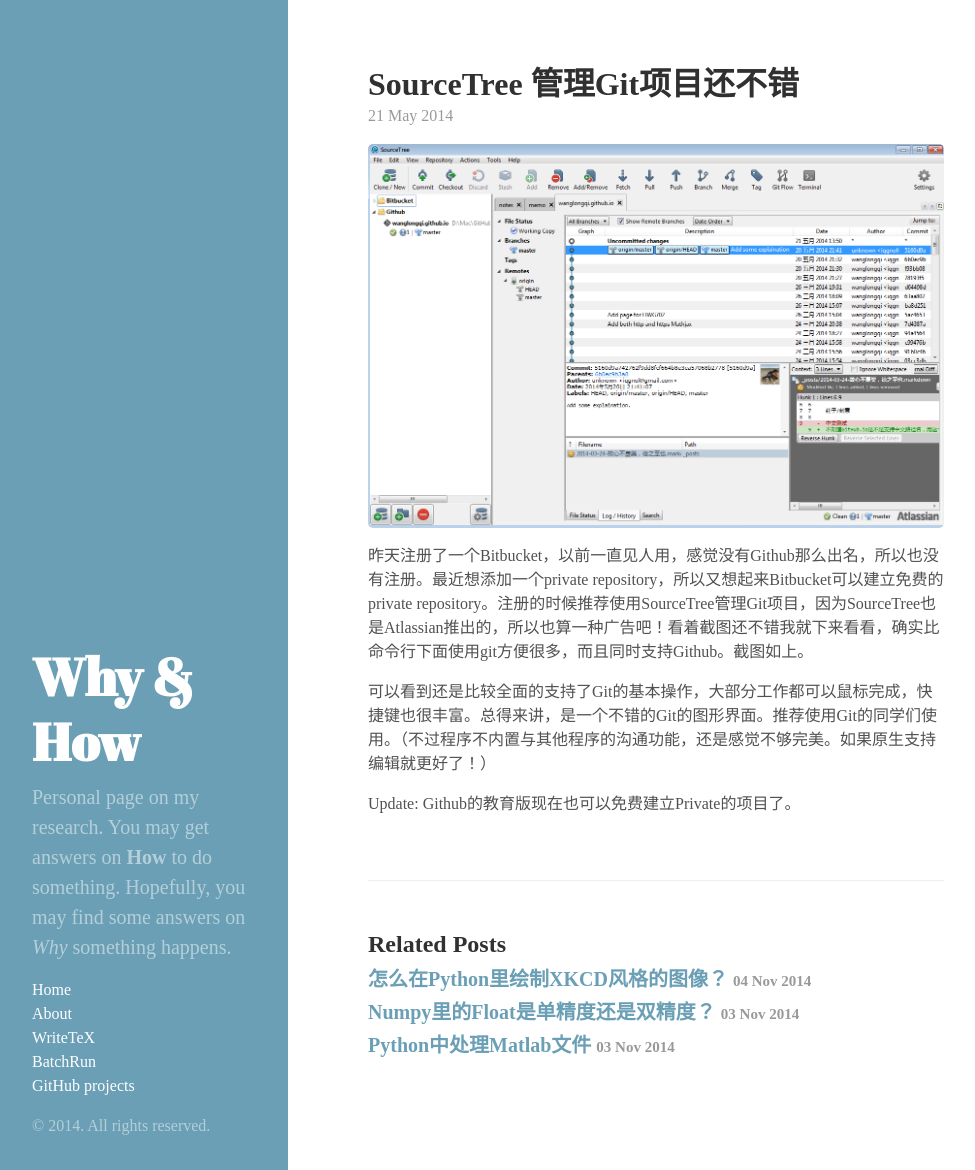
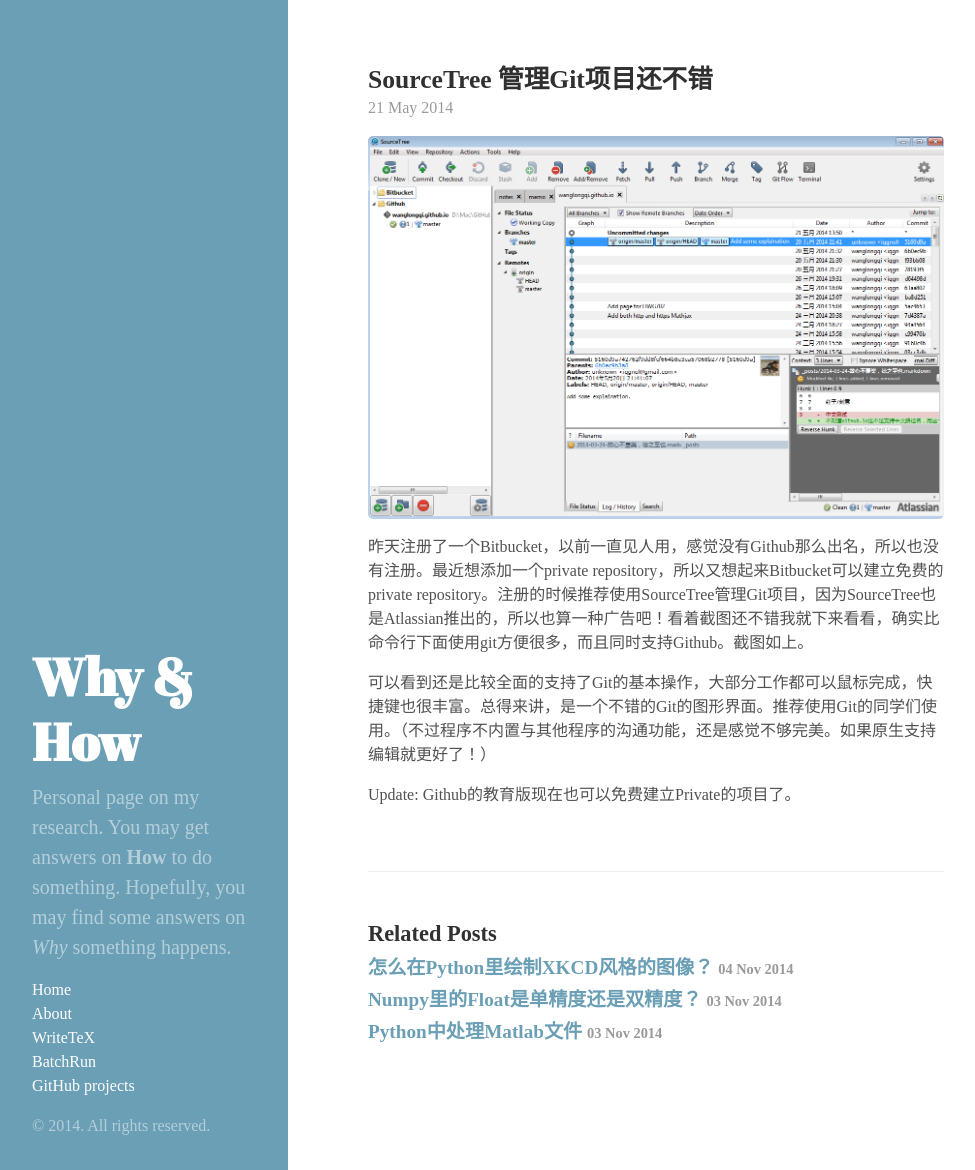
Before and after one commit to wanglongqi/wanglongqi.github.io, a Jekyll site: the page built from _posts/2014-05-21-SourceTree管理Git项目.markdown, in a window 1280 px wide and 1170 px high. Shown: the whole window, without its empty margins (0-975 px from the left). Built offline with Jekyll 4.4.1, drawn with Linux system fonts in a browser that asks for light colours; some web fonts are replaced.

Commit message:
adjust title size

```diff
--- a/public/css/poole.css
+++ b/public/css/poole.css
@@ -85,15 +85,15 @@
   text-rendering: optimizeLegibility;
 }
 h1 {
-  font-size: 2rem;
+  font-size: 1.6rem;
 }
 h2 {
   margin-top: 1rem;
-  font-size: 1.5rem;
+  font-size: 1.4rem;
 }
 h3 {
   margin-top: 1.5rem;
-  font-size: 1.25rem;
+  font-size: 1.2rem;
 }
 h4, h5, h6 {
   margin-top: 1rem;
```
